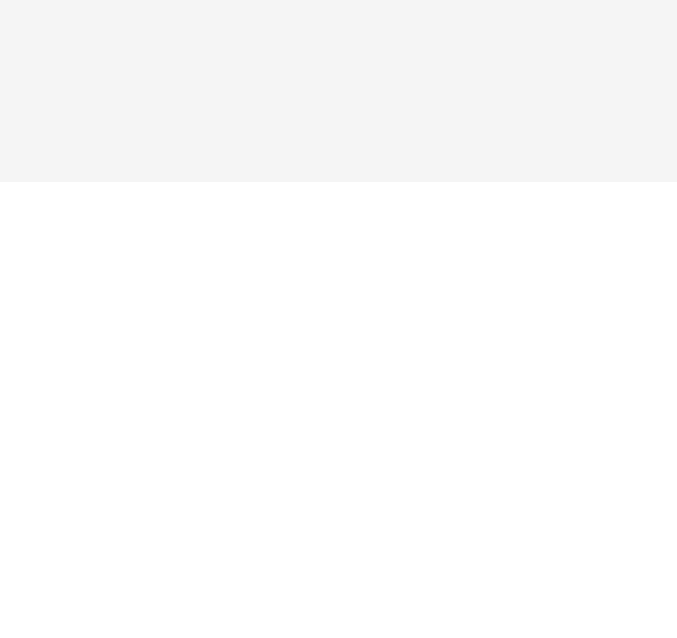
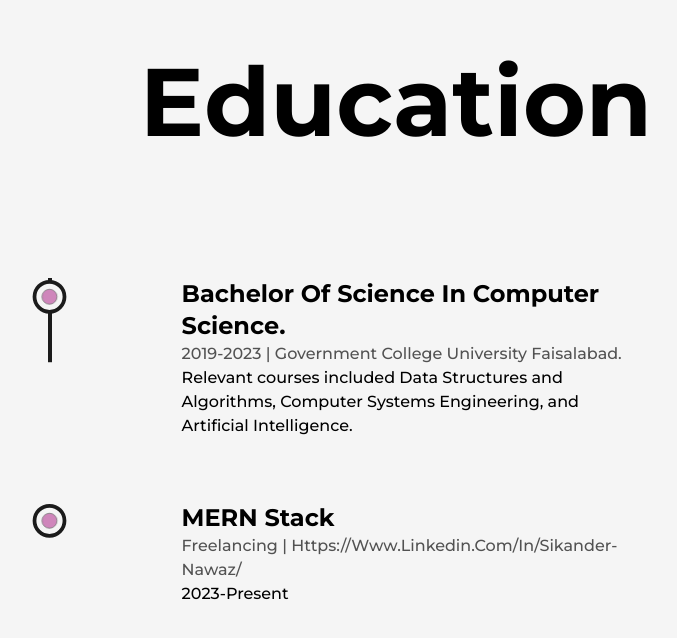
Before and after one commit to sikander-nawaz/Portfolio, a Next.js app: page /about in a window 1280 px wide. Shown: the part 3934-4572 px from the top of the page, without its empty margins (244-921 px from the left). Before the commit the page ends 4116 px from the top, so only its background shows below. Built offline with nearby package versions, Linux system fonts and the light colour scheme.

Commit message:
Education

```diff
--- /dev/null
+++ b/src/components/Education.jsx
@@ -0,0 +1,68 @@
+import React, { useRef } from "react";
+import { motion, useScroll } from "framer-motion";
+import LiIcons from "./LiIcons";
+
+const Details = ({ type, time, place, info }) => {
+  const ref = useRef(null);
+  return (
+    <li
+      ref={ref}
+      className="my-8 first:mt-0 last:mb-0 w-[60%] mx-auto flex flex-col items-center justify-between"
+    >
+      <LiIcons reference={ref} />
+
+      <motion.div
+        initial={{ y: 50 }}
+        whileInView={{ y: 0 }}
+        transition={{ duration: 0.5, type: "spring" }}
+      >
+        <h3 className="capitalize font-bold text-2xl">{type}</h3>
+        <span className="capitalize font-medium text-dark/75">
+          {time} | {place}
+        </span>
+        <p className="font-medium w-full">{info}</p>
+      </motion.div>
+    </li>
+  );
+};
+
+const Education = () => {
+  const ref = useRef(null);
+  const { scrollYProgress } = useScroll({
+    target: ref,
+    offset: ["start end", "center start"],
+  });
+  return (
+    <div className="my-64">
+      <h2 className="font-bold text-8xl mb-32 w-full text-center">Education</h2>
+
+      <div ref={ref} className="w-[75%] mx-auto relative">
+        <motion.div
+          style={{ scaleY: scrollYProgress }}
+          className="absolute left-9 top-0 w-[4px] h-full bg-dark origin-top"
+        />
+        <ul className="w-full flex flex-col items-center justify-between ml-4">
+          <Details
+            type={"Bachelor Of Science In Computer Science."}
+            time={"2019-2023"}
+            place={"Government College University Faisalabad."}
+            info={
+              "Relevant courses included Data Structures and Algorithms, Computer Systems Engineering, and Artificial Intelligence."
+            }
+          />
+
+          <Details
+            type={"MERN Stack"}
+            time={"Freelancing"}
+            place={"https://www.linkedin.com/in/sikander-nawaz/"}
+            info={"2023-Present"}
+          />
+        </ul>
+      </div>
+
+      <div style={{ height: "100vh" }}></div>
+    </div>
+  );
+};
+
+export default Education;
--- a/src/pages/about.js
+++ b/src/pages/about.js
@@ -3,6 +3,7 @@ import Head from "next/head";
 import Image from "next/image";
 import Skills from "@/components/Skills";
 import Layout from "@/components/Layout";
+import Education from "@/components/Education";
 import Experience from "@/components/Experience";
 import AnimatedText from "@/components/AnimatedText";
 import profilePic from "../../public/images/profile/developer-pic-2.jpg";
@@ -112,6 +113,7 @@ const about = () => {
 
           <Skills />
           <Experience />
+          <Education />
         </Layout>
       </main>
     </>
```
